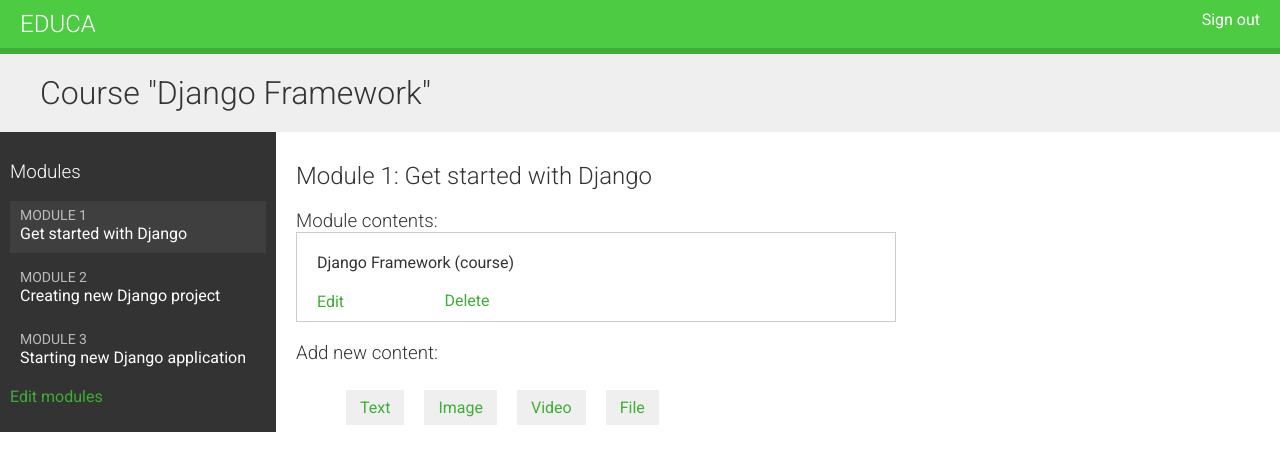
After one commit to yavorich/educa, a Django app: page /course/module/1/ in a window 1280 px wide. The commit adds this page. Shown: the top 471 px of the page. Run offline with Django 4.2, Linux system fonts and the light colour scheme; a user stored in the database is signed in; data comes from the database, SQL or seed files in the repository; both versions use the stored data as it was after the commit; tables that the repository leaves empty hold one stand-in row (values such as "Sample post").

Commit message:
add content management system

```diff
--- a/courses/models.py
+++ b/courses/models.py
@@ -74,8 +74,8 @@ class ItemBase(models.Model):
     owner = models.ForeignKey(User,
                               related_name='%(class)s_related',
                               on_delete=models.CASCADE)
-    title = models.CharField(max_length=250),
-    created = models.DateTimeField(auto_now_add=True),
+    title = models.CharField(max_length=250)
+    created = models.DateTimeField(auto_now_add=True)
     updated = models.DateTimeField(auto_now=True)
 
     class Meta:
--- a/courses/templates/courses/manage/course/list.html
+++ b/courses/templates/courses/manage/course/list.html
@@ -12,6 +12,11 @@
                     <a href="{% url "course_edit" course.id %}">Edit</a>
                     <a href="{% url "course_delete" course.id %}">Delete</a>
                     <a href="{% url "course_module_update" course.id %}">Edit modules</a>
+                    {% if course.modules.count > 0 %}
+                        <a href="{% url "module_content_list" course.modules.first.id %}">
+                            Manage contents
+                        </a>
+                    {% endif %}
                 </p>
             </div>
         {% empty %}
--- /dev/null
+++ b/courses/templates/courses/manage/module/content_list.html
@@ -0,0 +1,78 @@
+{% extends "base.html" %}
+{% load course %}
+
+{% block title %}
+    Module {{ module.order|add:1 }}: {{ module.title }}
+{% endblock title %}
+
+{% block content %}
+    {% with course=module.course %}
+        <h1>Course "{{ course.title }}"</h1>
+        <div class="contents">
+            <h3>Modules</h3>
+            <ul id="modules">
+                {% for m in course.modules.all %}
+                    <li data-id="{{ m.id }}" {% if m == module %} class="selected" {% endif %}>
+                        <a href="{% url "module_content_list" m.id %}">
+                            <span>
+                                Module <span class="order">{{ m.order|add:1 }}</span>
+                            </span>
+                            <br>
+                            {{ m.title }}
+                        </a>
+                    </li>
+                {% empty %}
+                    <li>No modules yet.</li>
+                {% endfor %}
+            </ul>
+            <p><a href="{% url "course_module_update" course.id %}">
+                Edit modules
+            </a></p>
+        </div>
+        <div class="module">
+            <h2>Module {{ module.order|add:1 }}: {{ module.title }}</h2>
+            <h3>Module contents:</h3>
+            <div id="module-contents">
+                {% for content in module.contents.all %}
+                    <div data-id="{{ content.id }}">
+                        {% with item=content.item %}
+                            <p>{{ item }} ({{ item|model_name }})</p>
+                            <a href="{% url "module_content_update" module.id item|model_name item.id %}">
+                                Edit
+                            </a>
+                            <form action="{% url "module_content_delete" content.id %}" method="post">
+                                <input type="submit" value="Delete">
+                                {% csrf_token %}
+                            </form>
+                        {% endwith %}
+                    </div>
+                {% empty %}
+                    <p>This module has no contents yet.</p>
+                {% endfor %}
+            </div>
+            <h3>Add new content:</h3>
+            <ul class="content-types">
+                <li>
+                    <a href="{% url "module_content_create" module.id "text" %}">
+                        Text
+                    </a>
+                </li>
+                <li>
+                    <a href="{% url "module_content_create" module.id "image" %}">
+                        Image
+                    </a>
+                </li>
+                <li>
+                    <a href="{% url "module_content_create" module.id "video" %}">
+                        Video
+                    </a>
+                </li>
+                <li>
+                    <a href="{% url "module_content_create" module.id "file" %}">
+                        File
+                    </a>
+                </li>
+            </ul>
+        </div>
+    {% endwith %}
+{% endblock content %}
--- /dev/null
+++ b/courses/templatetags/course.py
@@ -0,0 +1,14 @@
+from django import template
+
+
+register = template.Library()
+
+@register.filter
+def model_name(obj):
+    '''
+    Шаблонный тег для доступа к закрытому атрибуту _meta
+    '''
+    try:
+        return obj._meta.model_name
+    except AttributeError:
+        return None
--- a/courses/urls.py
+++ b/courses/urls.py
@@ -18,4 +18,16 @@ urlpatterns = [
     path('<pk>/module/',
          views.CourseModuleUpdateView.as_view(),
          name='course_module_update'),
+    path('module/<int:module_id>/content/<model_name>/create/',
+         views.ContentCreateUpdateView.as_view(),
+         name='module_content_create'),
+    path('module/<int:module_id>/content/<model_name>/<id>/',
+         views.ContentCreateUpdateView.as_view(),
+         name='module_content_update'),
+    path('content/<int:id>/delete/',
+         views.ContentDeleteView.as_view(),
+         name='module_content_delete'),
+    path('module/<int:module_id>/',
+         views.ModuleContentListView.as_view(),
+         name='module_content_list'),
 ]
--- a/courses/views.py
+++ b/courses/views.py
@@ -1,4 +1,5 @@
-from typing import Any
+from typing import Any, Optional
+from django import http
 from django.views.generic.list import ListView
 from django.views.generic.edit import CreateView, UpdateView, DeleteView
 from django.urls import reverse_lazy
@@ -8,6 +9,10 @@ from django.shortcuts import get_object_or_404, redirect
 from django.views.generic.base import TemplateResponseMixin, View
 from .forms import ModuleFormSet
 from django.http import HttpRequest, HttpResponse
+from django.forms.models import modelform_factory, ModelForm
+from django.apps import apps
+from django.db.models import Model
+from .models import Module, Content
 
 # Create your views here.
 
@@ -67,14 +72,14 @@ class CourseModuleUpdateView(TemplateResponseMixin, View):
                                         owner=request.user)
         return super().dispatch(request, pk)
 
-    def get(self, request: HttpRequest, *args, **kwargs):
+    def get(self, request: HttpRequest, *args, **kwargs) -> HttpResponse:
         formset = self.get_formset()
         return self.render_to_response({
             'course': self.course,
             'formset': formset
         })
 
-    def post(self, request: HttpRequest, *args, **kwargs):
+    def post(self, request: HttpRequest, *args, **kwargs) -> HttpResponse:
         formset = self.get_formset(data=request.POST)
         if formset.is_valid():
             formset.save()
@@ -83,3 +88,77 @@ class CourseModuleUpdateView(TemplateResponseMixin, View):
             'course': self.course,
             'formset': formset
         })
+
+
+class ContentCreateUpdateView(TemplateResponseMixin, View):
+    module = None
+    model = None
+    obj = None
+    template_name = 'courses/manage/content/form.html'
+
+    def get_model(self, model_name: str) -> Optional[Model]:
+        if model_name in ['text', 'image', 'video', 'file']:
+            return apps.get_model(app_label='courses',
+                                  model_name=model_name)
+        return None
+
+    def get_form(self, model, *args, **kwargs) -> ModelForm:
+        Form = modelform_factory(model, exclude=['owner',
+                                                 'order',
+                                                 'created',
+                                                 'updated'])
+        return Form(*args, **kwargs)
+
+    def dispatch(self, request: HttpRequest, module_id: Any, model_name: str, id: Any=None) -> HttpResponse:
+        self.module = get_object_or_404(Module,
+                                        id=module_id,
+                                        course__owner=request.user)
+        self.model = self.get_model(model_name)
+        if id:
+            self.obj = get_object_or_404(self.model,
+                                         id=id,
+                                         owner=request.user)
+        return super().dispatch(request, module_id, model_name, id)
+
+    def get(self, request: HttpRequest, module_id: Any, model_name: str, id: Any=None) -> HttpResponse:
+        form = self.get_form(self.model, instance=self.obj)
+        return self.render_to_response({'form': form,
+                                        'object': self.obj})
+
+    def post(self, request: HttpRequest, module_id: Any, model_name: str, id: Any=None) -> HttpResponse:
+        form = self.get_form(self.model,
+                             instance=self.obj,
+                             data=request.POST,
+                             files=request.FILES)
+        if form.is_valid():
+            obj = form.save(commit=False)
+            obj.owner = request.user
+            obj.save()
+            if not id:
+                # new content
+                Content.objects.create(module=self.module,
+                                       item=obj)
+            return redirect('module_content_list', self.module.id)
+        return self.render_to_response({'form': form,
+                                        'object': self.obj})
+
+
+class ContentDeleteView(View):
+    def post(self, request: HttpRequest, id: Any) -> HttpResponse:
+        content = get_object_or_404(Content,
+                                    id=id,
+                                    module__course__owner=request.user)
+        module = content.module
+        content.item.delete()
+        content.delete()
+        return redirect('module_content_list', module.id)
+
+
+class ModuleContentListView(TemplateResponseMixin, View):
+    template_name = 'courses/manage/module/content_list.html'
+
+    def get(self, request: HttpRequest, module_id: Any) -> HttpResponse:
+        module = get_object_or_404(Module,
+                                   id=module_id,
+                                   course__owner=request.user)
+        return self.render_to_response({'module': module})
```
Also changed, not shown: courses/templates/courses/manage/content/form.html (added, +27 -0 lines), courses/migrations/0004_remove_image_owner_remove_text_owner_and_more.py (added), courses/migrations/0005_video_text_image_file.py (added), courses/migrations/0006_alter_file_title_alter_image_title_alter_text_title_and_more.py (added), courses/templatetags/__init__.py (added), db.sqlite3.
